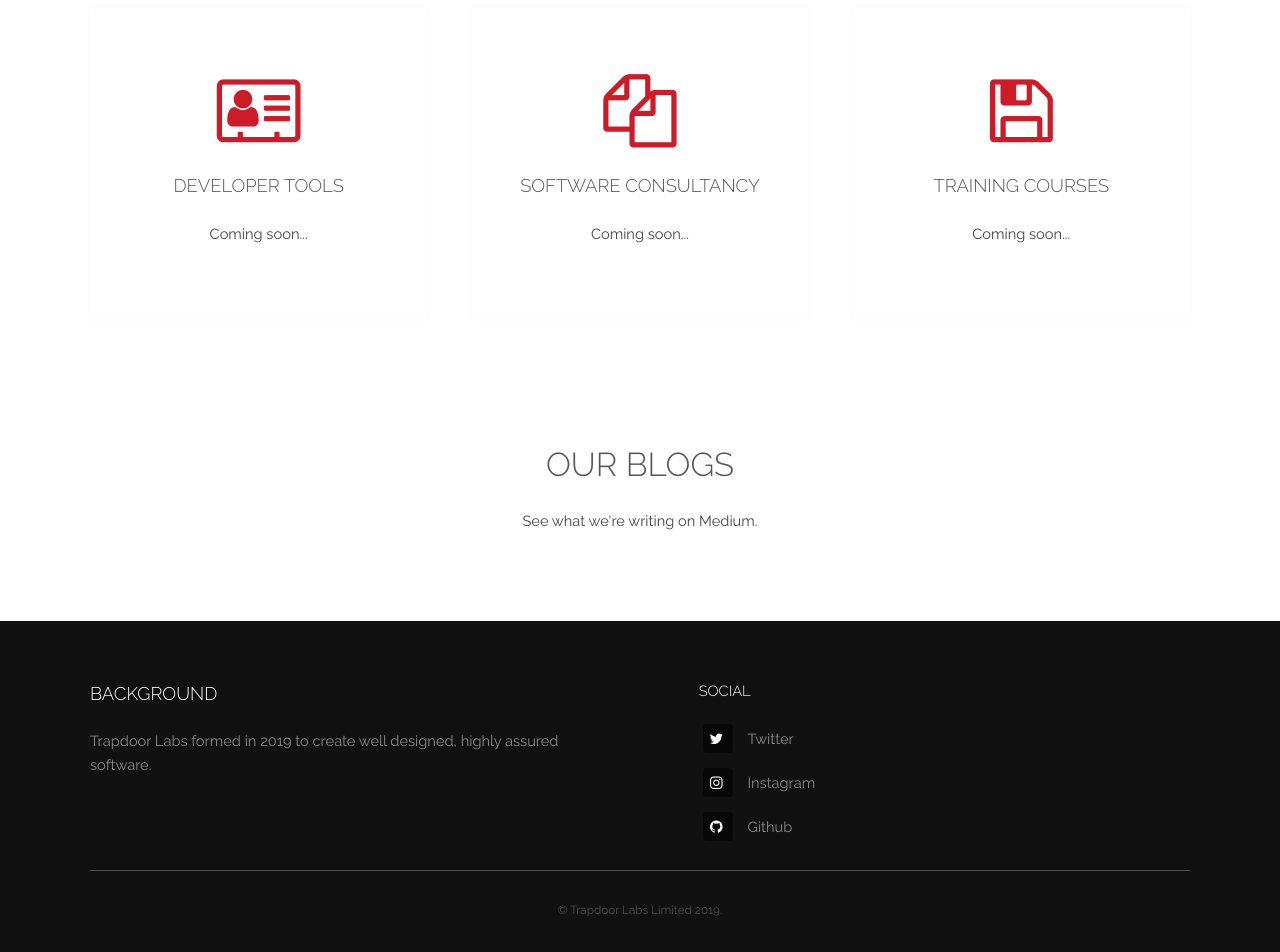
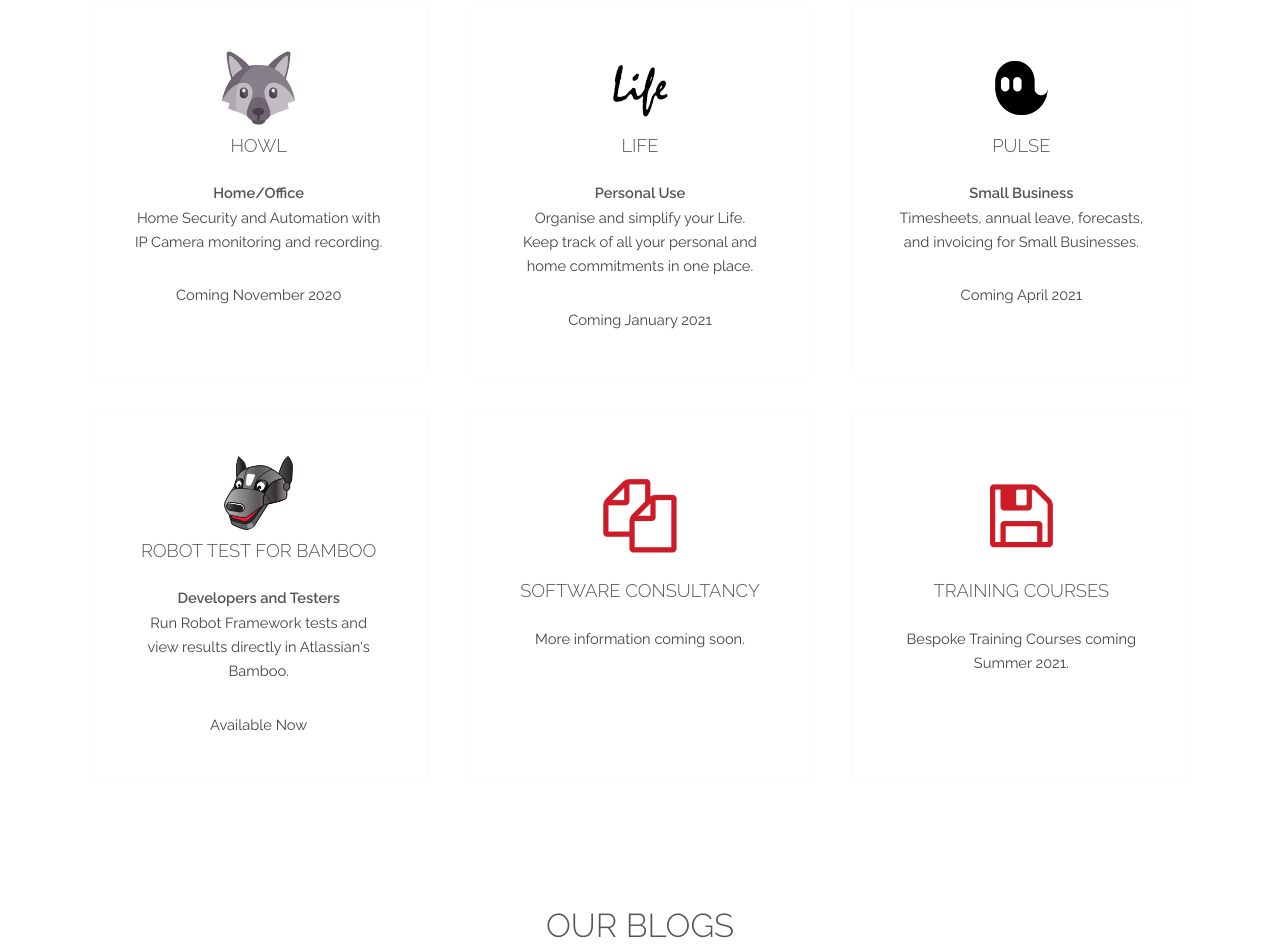
Before and after one commit to trapdoorlabs/trapdoorlabs.github.io, a plain HTML site: page index.html in a window 1280 px wide. Shown: the part 760-1712 px from the top of the page. Drawn offline with Linux system fonts and the light colour scheme; a script that the page names is missing.

Commit message:
Added new products

```diff
--- a/assets/css/main.css
+++ b/assets/css/main.css
@@ -705,6 +705,8 @@ table.alt tbody tr td {
     text-align: center; }
     .highlights .content .icon {
       font-size: 5rem; }
+    .highlights .content .logo {
+      height: 5rem; }
   .highlights > div > :last-child {
     margin-bottom: 0; }
   @media screen and (max-width: 980px) {
--- a/index.html
+++ b/index.html
@@ -57,10 +57,48 @@
 				<section>
 					<div class="content">
 						<header>
-							<a href="#" class="icon fa-vcard-o"><span class="label">Icon</span></a>
-							<h3>Developer Tools</h3>
+							<img class="logo" src="images\logos\howl.png" />
+							<h3>Howl</h3>
+							<strong>Home/Office</strong>
 						</header>
-						<p>Coming soon...</p>
+						<p>Home Security and Automation with IP Camera monitoring and recording.</p>
+						<small>Coming November 2020</small>
+					</div>
+				</section>
+				<section>
+					<div class="content">
+						<header>
+							<img class="logo" src="images\logos\life.png" />
+							<h3>Life</h3>
+							<strong>Personal Use</strong>
+						</header>
+						<p>Organise and simplify your Life. Keep track of all your personal and home commitments in one place.</p>
+						<small>Coming January 2021</small>
+					</div>
+				</section>
+				<section>
+					<div class="content">
+						<header>
+							<img class="logo" src="images\logos\Pulse.png" />
+							<h3>Pulse</h3>
+							<strong>Small Business</strong>
+						</header>
+						<p>Timesheets, annual leave, forecasts, and invoicing for Small Businesses.</p>
+						<small>Coming April 2021</small>
+					</div>
+				</section>
+			</div>
+			<div class="highlights">
+				<section>
+					<div class="content">
+						<header>
+							<a href="https://marketplace.atlassian.com/apps/1216501/robottest?hosting=server&tab=overview">
+							<img class="logo" src="images\logos\robottest.png" /></a>
+							<h3>Robot Test for Bamboo</h3>
+							<strong>Developers and Testers</strong>
+						</header>
+						<p>Run Robot Framework tests and view results directly in Atlassian's Bamboo.</p>
+						<small>Available Now</small>
 					</div>
 				</section>
 				<section>
@@ -69,7 +107,7 @@
 							<a href="#" class="icon fa-files-o"><span class="label">Icon</span></a>
 							<h3>Software Consultancy</h3>
 						</header>
-						<p>Coming soon...</p>
+						<p>More information coming soon.</p>
 					</div>
 				</section>
 				<section>
@@ -78,7 +116,7 @@
 							<a href="#" class="icon fa-floppy-o"><span class="label">Icon</span></a>
 							<h3>Training Courses</h3>
 						</header>
-						<p>Coming soon...</p>
+						<p>Bespoke Training Courses coming Summer 2021.</p>
 					</div>
 				</section>
 			</div>
@@ -116,6 +154,7 @@
 			</div>
 			<div class="copyright">
 				&copy; Trapdoor Labs Limited 2019</a>.
+				<div>Howl logo produced by <a href="https://www.flaticon.com/authors/freepik" title="Freepik">Freepik</a></div>
 			</div>
 		</div>
 	</footer>
```
Also changed, not shown: images/logos/Howl.png (added), images/logos/Life.png (added), images/logos/Pulse.png (added), images/logos/RobotTest.png (added).
